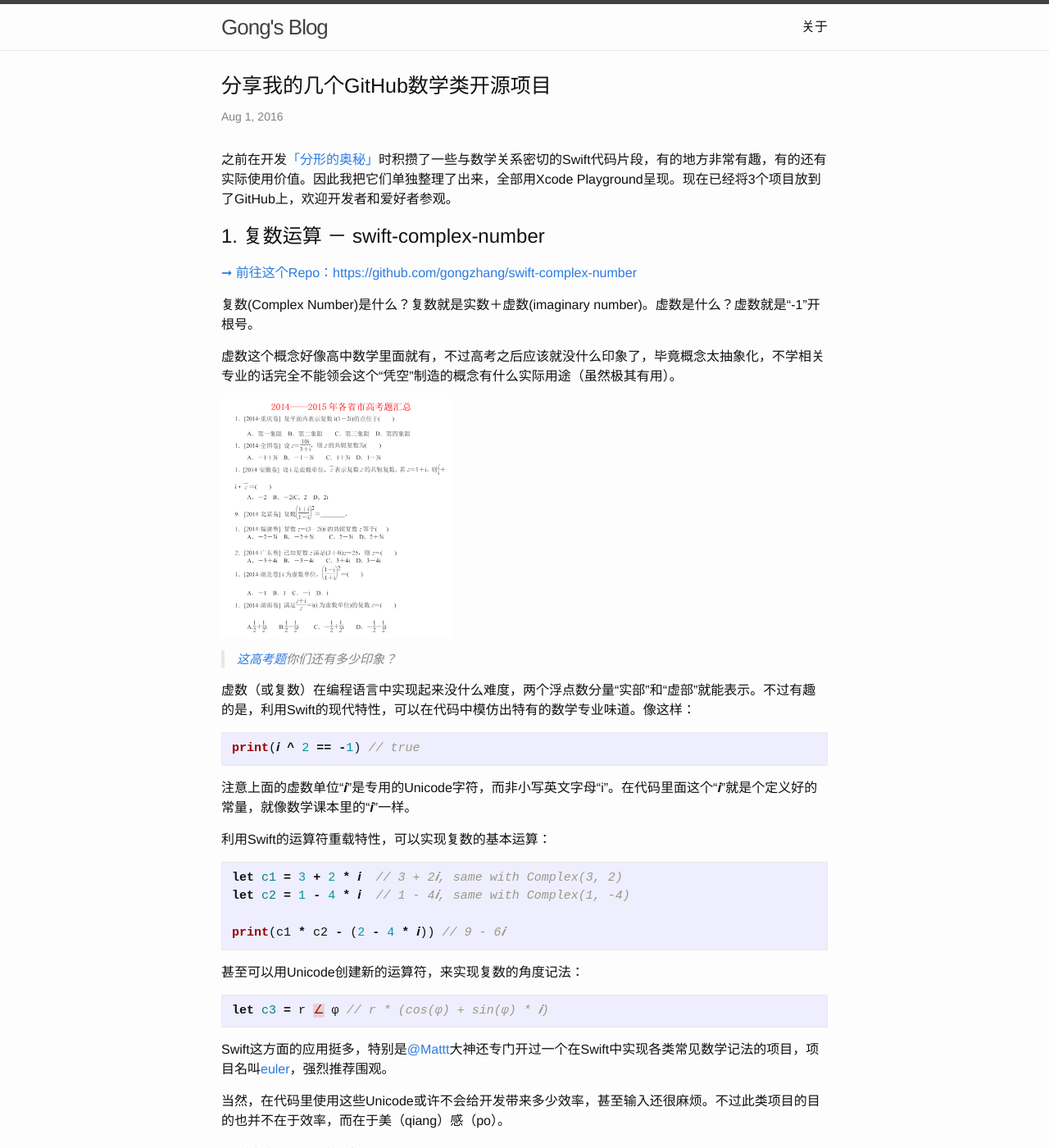
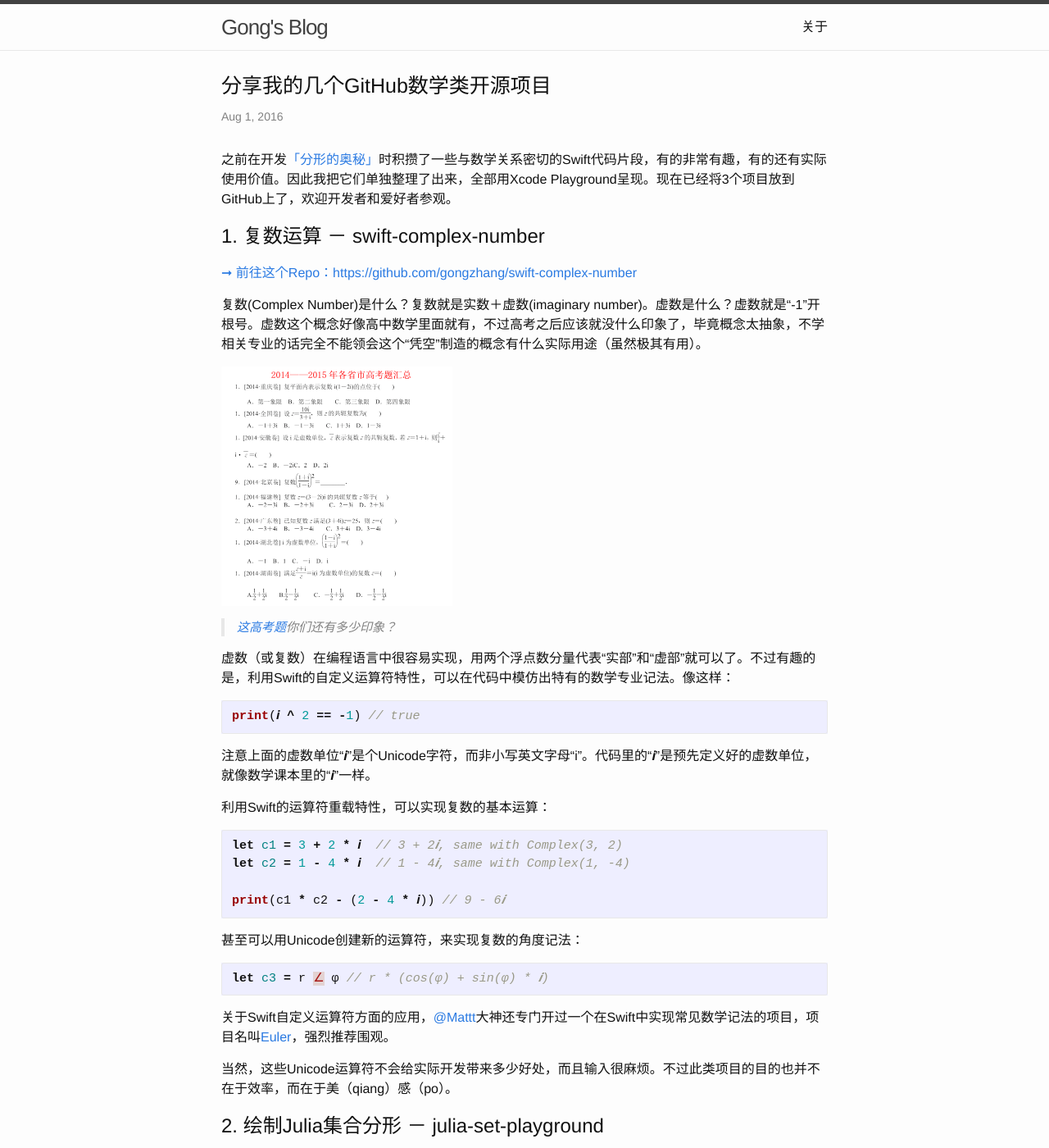
Before and after one commit to gongzhang/gongzhang.github.io, a Jekyll site: the page built from _posts/2016-08-01-the-math-repos.markdown, in a window 1280 px wide and 1400 px high. Shown: the whole window at 82% size. Built offline with Jekyll 4.4.1, drawn with Linux system fonts in a browser that asks for light colours; some of the changed text lies outside the part shown.

Commit message:
Refine the math repo post

````diff
--- a/_posts/2016-08-01-the-math-repos.markdown
+++ b/_posts/2016-08-01-the-math-repos.markdown
@@ -5,27 +5,25 @@ date:   2016-08-01 16:00:00 +0800
 categories: code
 ---
 
-之前在开发[「分形的奥秘」][appstore-link]时积攒了一些与数学关系密切的Swift代码片段，有的地方非常有趣，有的还有实际使用价值。因此我把它们单独整理了出来，全部用Xcode Playground呈现。现在已经将3个项目放到了GitHub上，欢迎开发者和爱好者参观。
+之前在开发[「分形的奥秘」][appstore-link]时积攒了一些与数学关系密切的Swift代码片段，有的非常有趣，有的还有实际使用价值。因此我把它们单独整理了出来，全部用Xcode Playground呈现。现在已经将3个项目放到GitHub上了，欢迎开发者和爱好者参观。
 
 # 1. 复数运算 － swift-complex-number
 
 [➞ 前往这个Repo：https://github.com/gongzhang/swift-complex-number][swift-complex-number]
 
-复数(Complex Number)是什么？复数就是实数＋虚数(imaginary number)。虚数是什么？虚数就是“-1”开根号。
-
-虚数这个概念好像高中数学里面就有，不过高考之后应该就没什么印象了，毕竟概念太抽象化，不学相关专业的话完全不能领会这个“凭空”制造的概念有什么实际用途（虽然极其有用）。
+复数(Complex Number)是什么？复数就是实数＋虚数(imaginary number)。虚数是什么？虚数就是“-1”开根号。虚数这个概念好像高中数学里面就有，不过高考之后应该就没什么印象了，毕竟概念太抽象，不学相关专业的话完全不能领会这个“凭空”制造的概念有什么实际用途（虽然极其有用）。
 
 {% include retina-image.html path="images/github/exam-math.png" %}
 
 > *[这高考题][exam]你们还有多少印象？*
 
-虚数（或复数）在编程语言中实现起来没什么难度，两个浮点数分量“实部”和“虚部”就能表示。不过有趣的是，利用Swift的现代特性，可以在代码中模仿出特有的数学专业味道。像这样：
+虚数（或复数）在编程语言中很容易实现，用两个浮点数分量代表“实部”和“虚部”就可以了。不过有趣的是，利用Swift的自定义运算符特性，可以在代码中模仿出特有的数学专业记法。像这样：
 
 ```swift
 print(𝒊 ^ 2 == -1) // true
 ```
 
-注意上面的虚数单位“𝒊”是专用的Unicode字符，而非小写英文字母“i”。在代码里面这个“𝒊”就是个定义好的常量，就像数学课本里的“𝒊”一样。
+注意上面的虚数单位“𝒊”是个Unicode字符，而非小写英文字母“i”。代码里的“𝒊”是预先定义好的虚数单位，就像数学课本里的“𝒊”一样。
 
 利用Swift的运算符重载特性，可以实现复数的基本运算：
 
@@ -42,9 +40,9 @@ print(c1 * c2 - (2 - 4 * 𝒊)) // 9 - 6𝒊
 let c3 = r ∠ φ // r * (cos(φ) + sin(φ) * 𝒊)
 ```
 
-Swift这方面的应用挺多，特别是[@Mattt][mattt]大神还专门开过一个在Swift中实现各类常见数学记法的项目，项目名叫[euler][euler]，强烈推荐围观。
+关于Swift自定义运算符方面的应用，[@Mattt][mattt]大神还专门开过一个在Swift中实现常见数学记法的项目，项目名叫[Euler][euler]，强烈推荐围观。
 
-当然，在代码里使用这些Unicode或许不会给开发带来多少效率，甚至输入还很麻烦。不过此类项目的目的也并不在于效率，而在于美（qiang）感（po）。
+当然，这些Unicode运算符不会给实际开发带来多少好处，而且输入很麻烦。不过此类项目的目的也并不在于效率，而在于美（qiang）感（po）。
 
 # 2. 绘制Julia集合分形 － julia-set-playground
 
@@ -56,23 +54,23 @@ Swift这方面的应用挺多，特别是[@Mattt][mattt]大神还专门开过一
 
 > *Xcode Playground中的运行效果*
 
-图像样子虽复杂，但其实只需要一个简单迭代就可以生成，原理非常简单。经典的*逃逸时间*算法，图像是pixel-by-pixel生成的，且pixel之间相互独立。代码里面我用*GCD(Grand Central Dispatch)*稍挖掘了一下多核CPU的并行能力，在我的MacBook上能快不少。
+分形图像样子虽复杂，但其实只需要一个简单迭代就可以生成，原理非常简单。经典的*逃逸时间*算法，图像是“pixel-by-pixel”依次计算每一个像素生成的。代码里面我用*GCD(Grand Central Dispatch)*稍挖掘了一下多核CPU的并行能力，在我的MacBook Pro上执行比移动设备快很多。
 
-当然，此类计算任务还是最适合交给GPU来做。不过就算是GPU，直接在iPhone和iPad上全屏渲染也是比较卡的，最新的机型也是，毕竟计算量在那里摆着。不信可以拿OpenGL或Metal试试ᶘ ᵒᴥᵒᶅ。[「分形的奥秘」][appstore-link]里面我用了好几种优化手段才做到主流iOS设备流畅渲染，以后有时间专门写篇文章好了。
+当然，此类计算任务还是最适合交给GPU来做。不过就算是GPU，直接在iPhone和iPad上全屏渲染也是比较卡的，最新的机型也是，毕竟计算量在那里摆着。不信可以拿OpenGL或Metal试试ᶘ ᵒᴥᵒᶅ。[「分形的奥秘」][appstore-link]里面我用了好几种优化手段才做到主流iOS设备流畅渲染，以后专门写篇文章好了。
 
-# 3. 图像傅立叶变换 － julia-set-playground
+# 3. 图像傅立叶变换 － fft2d-swift-playground
 
 [➞ 前往这个Repo：https://github.com/gongzhang/fft2d-swift-playground][fft2d-swift-playground]
 
 这个Repo其实不算是我原创的，我只是将[另一个][js-fft]JavaScript实现的图像FFT代码用Swift翻写了一遍，可以在Playground里玩、可读性更好一些罢了。
 
-关于傅立叶变换，确实不太容易从直观角度理解，不过仍然有非常好的文章把傅立叶变换的直观意义讲解地很透彻，比如[这篇][fourier-zhihu]。写这个Repo纯粹是放松练手，复习一下傅立叶变换，没有什么直接目的。之后可以拿来分析图片的频率信息分布，评估图像的视觉效果，应该用得上。
+关于傅立叶变换，确实不太容易从直观角度理解，不过仍然有非常好的文章把傅立叶变换的直观意义讲解地很透彻，比如[这篇][fourier-zhihu]。写这个Repo纯粹是自娱自乐，复习一下傅立叶变换，没有什么直接目的。之后可以拿来分析图像的频率信息分布，评估图像的视觉效果，应该用得上。
 
 {% include retina-image.html path="images/github/fft.png" %}
 
 > *“图文并茂”*
 
-实现傅立叶变换的时候，或者说二维快速离散傅立叶变换，里面也是有用到复数概念的。因此直接用上了前面的复数运算那个Repo的代码。利用率高吧？
+实现傅立叶变换（二维快速离散傅立叶变换）的时候，当中也是有用到复数概念的。因此直接用上了前面的复数运算Repo的代码，利用率高吧？
 
 # Recap
 
````
